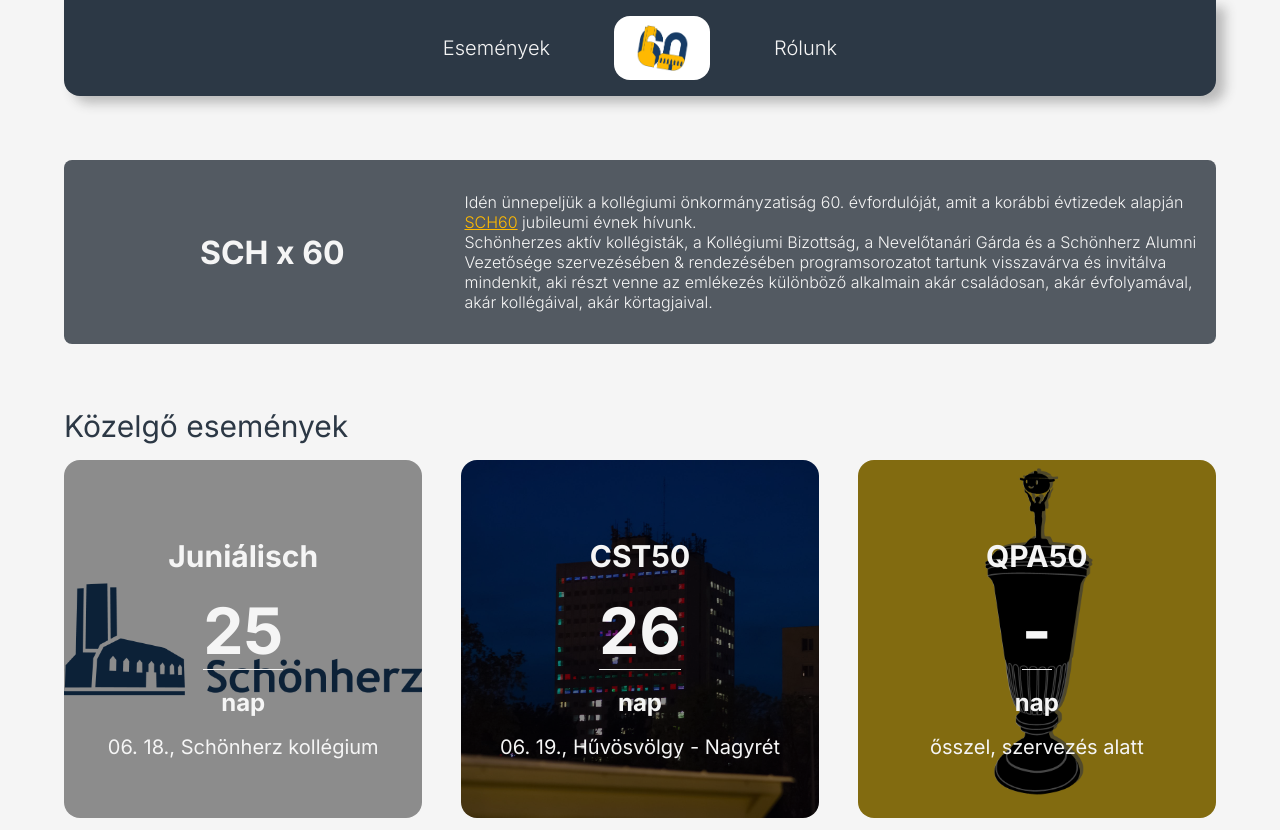
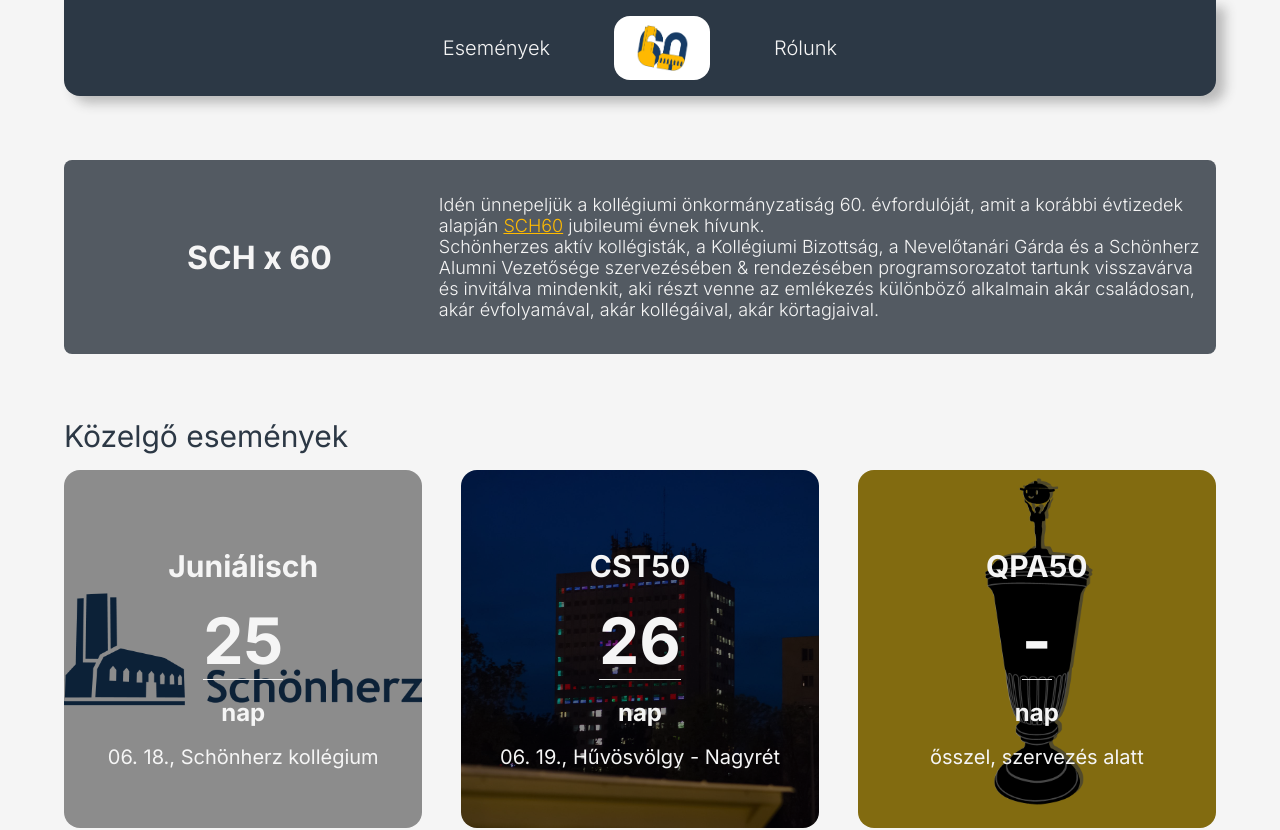
Before and after one commit to kir-dev/sch60, a React (Create React App) app: page / in a window 1280 px wide. Shown: the top 830 px of the page. Built offline with nearby package versions, Linux system fonts and the light colour scheme; the HTML template or start-up script is replaced by a standard one; a web font is replaced by a local one.

Commit message:
main page larger text size on description

```diff
--- a/src/components/pages/Main.tsx
+++ b/src/components/pages/Main.tsx
@@ -1,7 +1,7 @@
 import { FunctionComponent } from "react";
 import Page from "../layout/Page";
 import styled from "styled-components";
-import { breakpoints, colors, spacing } from "../../utils/theme";
+import { breakpoints, colors, fontSize, spacing } from "../../utils/theme";
 import { Tile, TileLayout } from "../elements/Tile";
 import { events } from "../../utils/content";
 import Section from "../layout/Section";
@@ -62,6 +62,9 @@
   font-weight: 300;
   @media screen and (max-width: ${breakpoints.md}) {
     flex-direction: column;
+    h1 {
+      font-size: ${fontSize["5xl"]};
+    }
   }
   span {
     color: #ffba00;
@@ -75,6 +78,10 @@
     justify-content: center;
     align-items: center;
   }
+
+  p {
+    font-size: ${fontSize.lg};
+  }
 `;
 
 export default Main;
```
